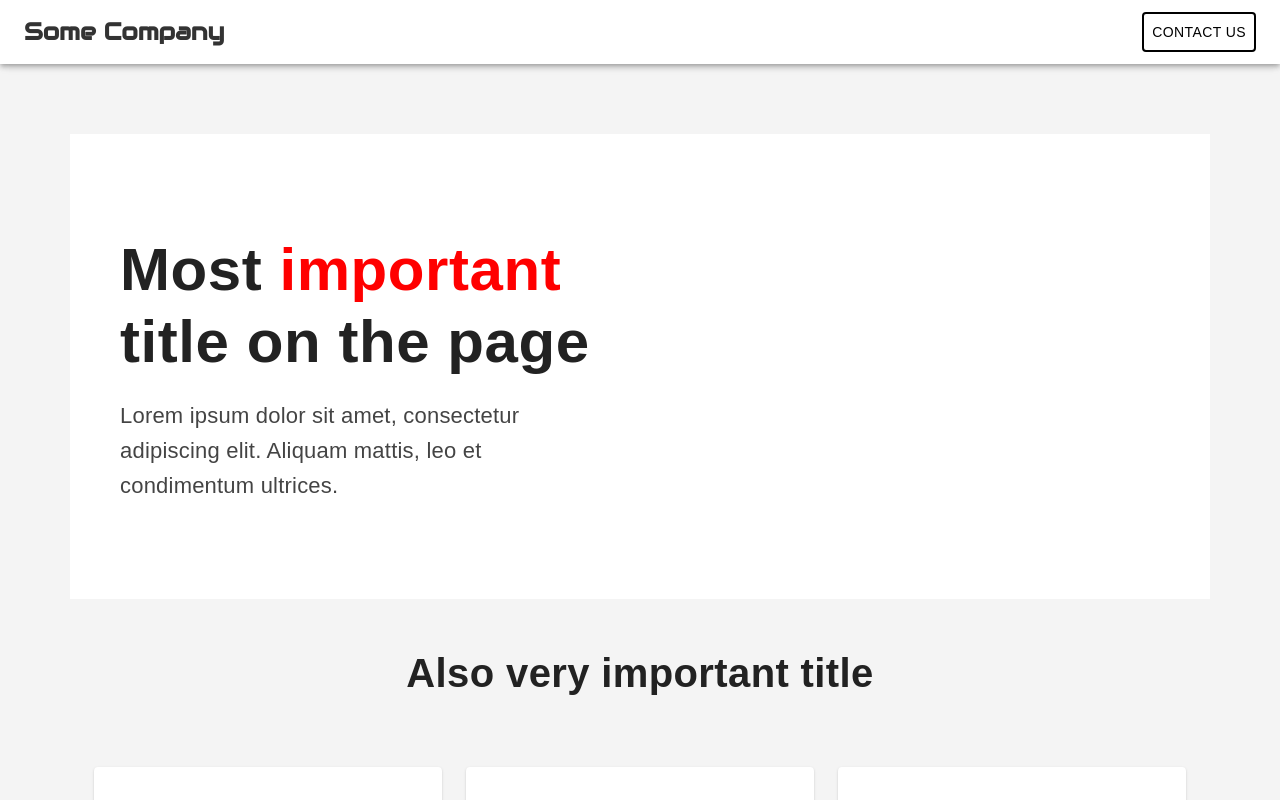
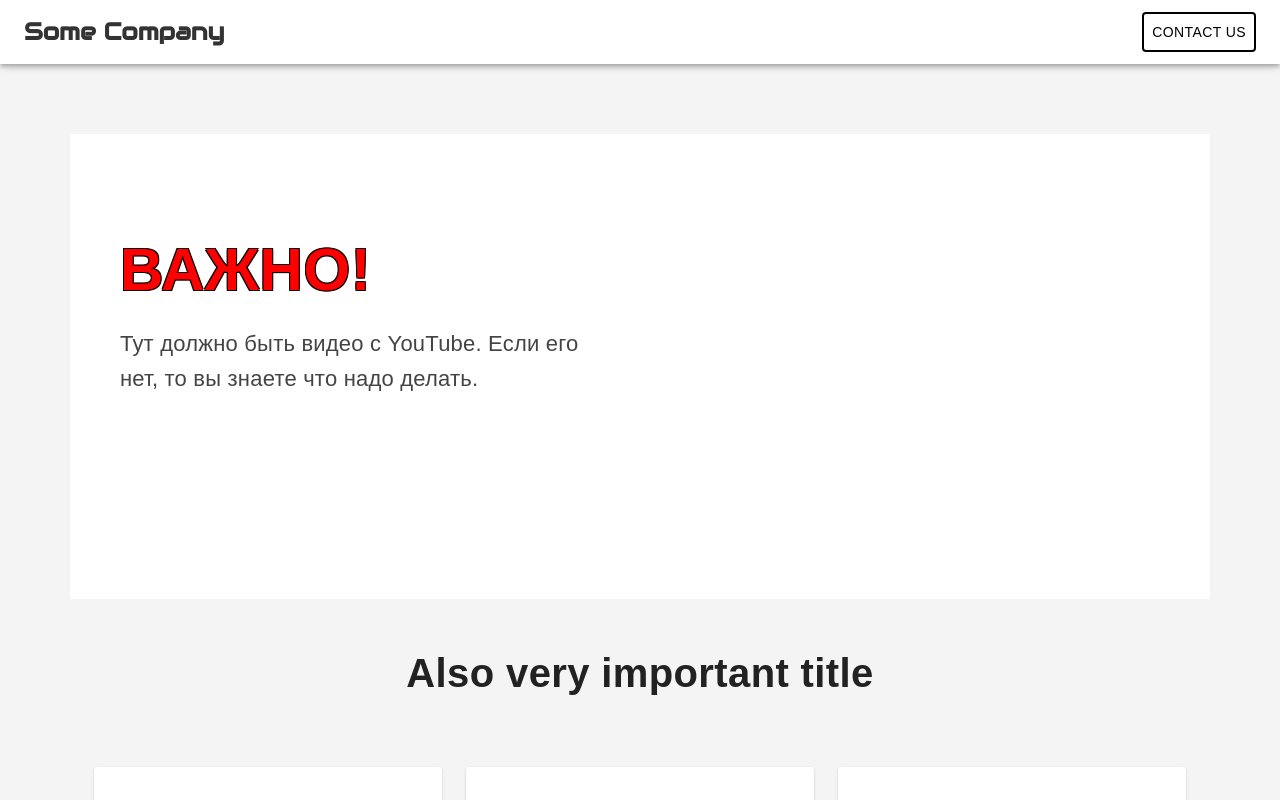
Before and after one commit to morois/some-company, a React (Vite) app: page / in a window 1280 px wide. Shown: the top 800 px of the page. Built offline with nearby package versions, Linux system fonts and the light colour scheme; a web font is replaced by a local one.

Commit message:
important message

```diff
--- a/src/components/MainPage/MainPage.tsx
+++ b/src/components/MainPage/MainPage.tsx
@@ -1,6 +1,7 @@
 import Video from '../Video';
 import Cards from '../Cards/Cards';
 import LessImportant from '../LessImportant/LessImportant';
+import YouTube from 'react-youtube';
 import {
   StyledContainer,
   StyledBox,
@@ -17,11 +18,11 @@ function MainPage() {
       <StyledBox>
         <LeftColumn>
           <Title>
-            Most <Important>important</Important> title on the page
+            <Important>ВАЖНО!</Important>
           </Title>
           <Text>
-            Lorem ipsum dolor sit amet, consectetur adipiscing elit. Aliquam
-            mattis, leo et condimentum ultrices.
+            Тут должно быть видео с YouTube. Если его нет, то вы знаете что надо
+            делать.
           </Text>
         </LeftColumn>
         <RightColumn>
--- a/src/components/MainPage/StyledMainPage.tsx
+++ b/src/components/MainPage/StyledMainPage.tsx
@@ -146,5 +146,7 @@ export const RightColumn = styled(Box)`
 
 export const Important = styled('span')`
   color: red;
+  text-shadow: -1px -1px 0 #000, 1px -1px 0 #000, -1px 1px 0 #000,
+    1px 1px 0 #000;
   font-weight: inherit;
 `;
```
